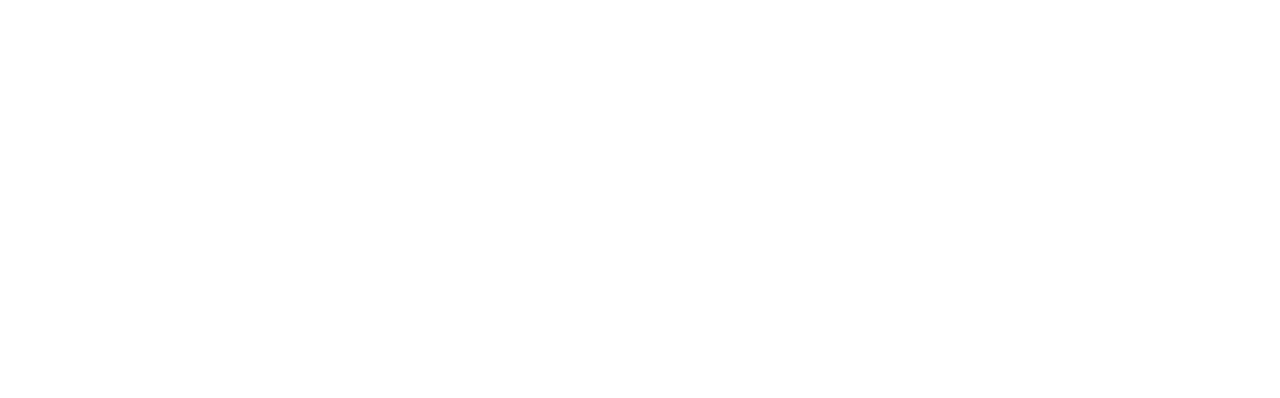
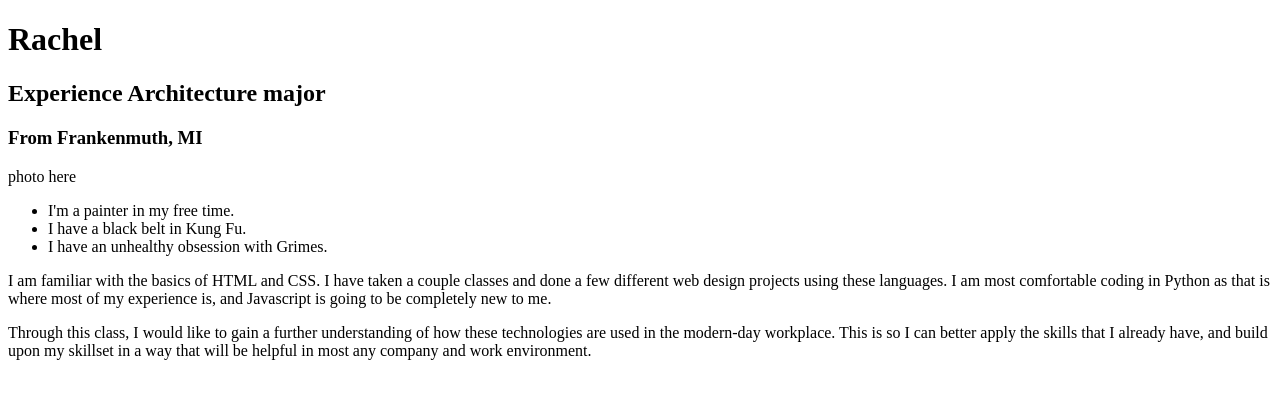
Before and after one commit to rachel-hoffman/test-repo, a plain HTML site: page index.html in a window 1280 px wide. Drawn offline with Linux system fonts and the light colour scheme.

Commit message:
Answered assignment 1 questions
all the info for assignment 1
BUT photo not yet added!

```diff
--- a/index.html
+++ b/index.html
@@ -3,9 +3,27 @@
 <head>
     <meta charset="UTF-8">
     <meta name="viewport" content="width=device-width, initial-scale=1.0">
-    <title>Document</title>
+    <title>Rachel Hoffman</title>
 </head>
 <body>
 
+    <h1>Rachel</h1>
+    <h2>Experience Architecture major</h2>
+    <h3>From Frankenmuth, MI</h3>
+
+    <p>photo here</p>
+
+    <ul>
+        <li>I'm a painter in my free time.</li>
+        <li>I have a black belt in Kung Fu.</li>
+        <li>I have an unhealthy obsession with Grimes.</li>
+    </ul>
+
+    <p>I am familiar with the basics of HTML and CSS. I have taken a couple classes and done a few different web design projects using these languages.
+        I am most comfortable coding in Python as that is where most of my experience is, and Javascript is going to be completely new to me.
+            </p>
+    <p>Through this class, I would like to gain a further understanding of how these technologies are used in the modern-day workplace. This is so I can better apply the skills that I already have,
+        and build upon my skillset in a way that will be helpful in most any company and work environment.</p>
+
 </body>
 </html>
```
